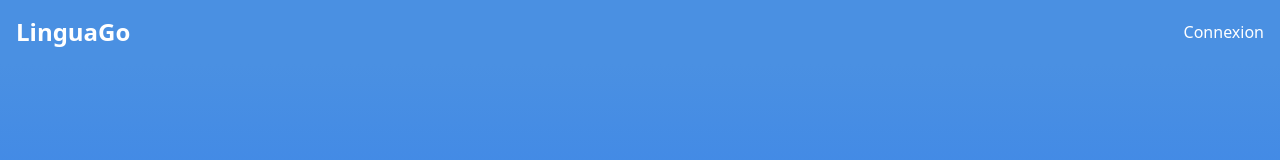
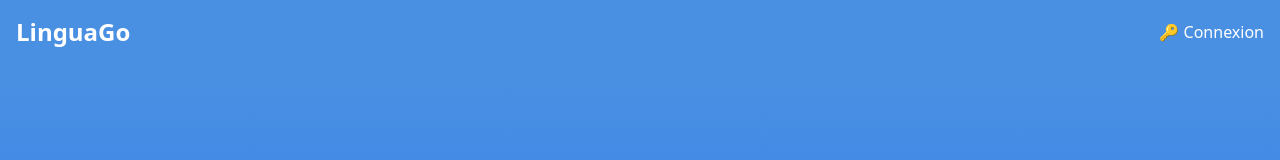
Before and after one commit to LucasBertaud/LinguaGo, a Vue app in the folder client/: page / in a window 1280 px wide. Shown: the top 160 px of the page. Built offline with nearby package versions, Linux system fonts and the light colour scheme.

Commit message:
refactor(config): Add navbar and footer text configurations, and update home components to use dynamic text

```diff
--- a/client/src/components/Home/Hero.vue
+++ b/client/src/components/Home/Hero.vue
@@ -2,14 +2,19 @@
     <section
         class="w-full h-screen flex flex-col items-center justify-center text-center bg-gradient-to-b from-primary to-blue-600 text-white px-6">
         <h1 class="text-6xl font-extrabold leading-tight mb-6">
-            Améliorez votre anglais avec <br /><span class="text-secondary">Lingua<span class="animate-bounce md:absolute">Go</span></span>
+            {{ heroTexts.title }} <br /><span class="text-secondary">{{ heroTexts.highlight }}<span
+                    class="animate-bounce md:absolute">Go</span></span>
         </h1>
         <p class="text-lg text-gray-200 mb-8">
-            Une méthode interactive et ludique pour apprendre l’anglais efficacement.
+            {{ heroTexts.description }}
         </p>
         <router-link to="/levels"
             class="bg-secondary text-black font-bold py-3 px-6 rounded-full shadow-md hover:bg-opacity-90 transition duration-300">
-            Commencer maintenant
+            {{ heroTexts.buttonText }}
         </router-link>
     </section>
 </template>
+
+<script setup lang="ts">
+import { heroTexts } from '../../config/content/home';
+</script>
--- a/client/src/components/Home/HowItWorks.vue
+++ b/client/src/components/Home/HowItWorks.vue
@@ -1,22 +1,16 @@
 <template>
     <section class="py-20 px-6 text-center">
-        <h2 class="text-4xl font-bold text-primary text-center mb-10">Comment ça marche ?</h2>
+        <h2 class="text-4xl font-bold text-primary text-center mb-10">{{ howItWorksTexts.title }}</h2>
         <div class="flex flex-col space-y-6 md:w-2/3 mx-auto text-center">
-            <div class="flex flex-col items-center">
-                <div class="w-12 h-12 bg-secondary text-white flex items-center justify-center rounded-full mb-4">1
-                </div>
-                <p class="text-lg">Inscrivez-vous et créez votre profil.</p>
-            </div>
-            <div class="flex flex-col items-center">
-                <div class="w-12 h-12 bg-secondary text-white flex items-center justify-center rounded-full mb-4">2
-                </div>
-                <p class="text-lg">Choisissez votre niveau et commencez les exercices.</p>
-            </div>
-            <div class="flex flex-col items-center">
-                <div class="w-12 h-12 bg-secondary text-white flex items-center justify-center rounded-full mb-4">3
-                </div>
-                <p class="text-lg">Suivez votre progression et débloquez des niveaux.</p>
+            <div class="flex flex-col items-center" v-for="(step, index) in howItWorksTexts.steps" :key="index">
+                <div class="w-12 h-12 bg-secondary text-white flex items-center justify-center rounded-full mb-4">{{
+                    index + 1 }}</div>
+                <p class="text-lg">{{ step }}</p>
             </div>
         </div>
     </section>
 </template>
+
+<script setup lang="ts">
+import { howItWorksTexts } from '../../config/content/home';
+</script>
--- a/client/src/components/Home/Testimonials.vue
+++ b/client/src/components/Home/Testimonials.vue
@@ -1,19 +1,16 @@
 <template>
     <section class="py-20 text-center px-6">
-        <h2 class="text-4xl font-bold text-primary mb-10">Ils adorent LinguaGo ❤️</h2>
+        <h2 class="text-4xl font-bold text-primary mb-10">{{ testimonialsTexts.title }}</h2>
         <div class="flex flex-wrap justify-center gap-6">
-            <blockquote class="max-w-sm bg-white p-6 rounded-lg shadow-md">
-                <p class="italic">“LinguaGo m’a vraiment aidé à améliorer mon anglais en quelques semaines !”</p>
-                <span class="block mt-4 font-bold">— Sophie D.</span>
-            </blockquote>
-            <blockquote class="max-w-sm bg-white p-6 rounded-lg shadow-md">
-                <p class="italic">“Une plateforme intuitive et motivante. Je recommande !”</p>
-                <span class="block mt-4 font-bold">— Thomas R.</span>
-            </blockquote>
-            <blockquote class="max-w-sm bg-white p-6 rounded-lg shadow-md">
-                <p class="italic">“Le suivi de progression est super utile pour rester motivé.”</p>
-                <span class="block mt-4 font-bold">— Clara M.</span>
+            <blockquote v-for="(testimonial, index) in testimonialsTexts.testimonials" :key="index"
+                class="max-w-sm bg-white p-6 rounded-lg shadow-md">
+                <p class="italic">{{ testimonial.quote }}</p>
+                <span class="block mt-4 font-bold">{{ testimonial.author }}</span>
             </blockquote>
         </div>
     </section>
 </template>
+
+<script setup lang="ts">
+import { testimonialsTexts } from '../../config/content/home';
+</script>
--- a/client/src/components/Layout/Navbar.vue
+++ b/client/src/components/Layout/Navbar.vue
@@ -1,19 +1,19 @@
 <template>
     <nav class="bg-primary text-white py-4 sticky top-0 w-full z-50">
         <div class="container mx-auto flex justify-between items-center px-4">
-            <router-link to="/" class="text-2xl font-bold">LinguaGo</router-link>
+            <router-link to="/" class="text-2xl font-bold">{{ navbarTexts.logo }}</router-link>
             <div class="hidden md:flex space-x-4">
                 <router-link v-if="!isAuthenticated" to="/login"
                     class="relative flex items-center text-white hover:text-white">
-                    <span class="hover-underline-animation">Connexion</span>
+                    <span class="hover-underline-animation">{{ navbarTexts.links.login }}</span>
                 </router-link>
                 <router-link v-if="isAuthenticated" to="/profile"
                     class="relative flex items-center text-white hover:text-white">
-                    <span class="hover-underline-animation">Profil</span>
+                    <span class="hover-underline-animation">{{ navbarTexts.links.profile }}</span>
                 </router-link>
                 <button v-if="isAuthenticated" @click="logout"
                     class="relative flex items-center text-white hover:text-white cursor-pointer">
-                    <span class="hover-underline-animation">Déconnexion</span>
+                    <span class="hover-underline-animation">{{ navbarTexts.links.logout }}</span>
                 </button>
             </div>
             <button @click="toggleMenu" class="md:hidden flex items-center">
@@ -36,19 +36,19 @@
                 </button>
                 <router-link @click="toggleMenu" to="/"
                     class="block py-2 px-6 text-2xl hover:bg-primary-dark text-center w-full">
-                    🏠 Accueil
+                    {{ navbarTexts.links.home }}
                 </router-link>
                 <router-link v-if="!isAuthenticated" @click="toggleMenu" to="/login"
                     class="block py-2 px-6 text-2xl hover:bg-primary-dark text-center w-full">
-                    🔑 Connexion
+                    {{ navbarTexts.links.login }}
                 </router-link>
                 <router-link v-if="isAuthenticated" @click="toggleMenu" to="/profile"
                     class="block py-2 px-6 text-2xl hover:bg-primary-dark text-center w-full">
-                    👤 Profil
+                    {{ navbarTexts.links.profile }}
                 </router-link>
                 <button v-if="isAuthenticated" @click="logout"
                     class="block w-full text-center py-2 px-6 text-2xl hover:bg-primary-dark">
-                    🚪 Déconnexion
+                    {{ navbarTexts.links.logout }}
                 </button>
             </div>
         </transition>
@@ -59,6 +59,7 @@
 import { ref, computed } from 'vue';
 import { useStore } from 'vuex';
 import { useRouter } from 'vue-router';
+import { navbarTexts } from '../../config/content/layout/navbar';
 
 const store = useStore();
 const router = useRouter();
--- /dev/null
+++ b/client/src/config/content/home.ts
@@ -0,0 +1,80 @@
+export const heroTexts = {
+    title: 'Améliorez votre anglais avec',
+    highlight: 'Lingua',
+    description: 'Une méthode interactive et ludique pour apprendre l’anglais efficacement.',
+    buttonText: 'Commencer maintenant',
+};
+
+export const whyChooseTexts = {
+    title: 'Pourquoi choisir LinguaGo ?',
+    reasons: [
+        {
+            icon: '📚',
+            title: 'Méthode interactive',
+            description: 'Des exercices variés et engageants pour progresser rapidement.',
+        },
+        {
+            icon: '⚡',
+            title: 'Personnalisé pour vous',
+            description: 'Un parcours d’apprentissage adapté à votre niveau.',
+        },
+        {
+            icon: '📈',
+            title: 'Suivi de progression',
+            description: 'Gardez un œil sur vos progrès et atteignez vos objectifs.',
+        },
+    ],
+};
+
+export const howItWorksTexts = {
+    title: 'Comment ça marche ?',
+    steps: [
+        'Inscrivez-vous et créez votre profil.',
+        'Choisissez votre niveau et commencez les exercices.',
+        'Suivez votre progression et débloquez des niveaux.',
+    ],
+};
+
+export const offersTexts = {
+    title: 'Nos offres',
+    offers: [
+        {
+            name: 'Gratuit',
+            description: 'Accédez à des exercices de base et suivez votre progression.',
+            price: '0€',
+            buttonText: 'Essayer',
+            borderColor: 'border-secondary',
+            textColor: 'text-secondary',
+            buttonBgColor: 'bg-secondary',
+            buttonTextColor: 'text-black',
+        },
+        {
+            name: 'Premium',
+            description: 'Profitez de cours avancés et de suivi personnalisé.',
+            price: '9,99€/mois',
+            buttonText: 'S’abonner',
+            borderColor: 'border-primary',
+            textColor: 'text-primary',
+            buttonBgColor: 'bg-primary',
+            buttonTextColor: 'text-white',
+        },
+    ],
+};
+
+export const testimonialsTexts = {
+    title: 'Ils adorent LinguaGo ❤️',
+    testimonials: [
+        {
+            quote: '“LinguaGo m’a vraiment aidé à améliorer mon anglais en quelques semaines !”',
+            author: '— Sophie D.',
+        },
+        {
+            quote: '“Une plateforme intuitive et motivante. Je recommande !”',
+            author: '— Thomas R.',
+        },
+        {
+            quote: '“Le suivi de progression est super utile pour rester motivé.”',
+            author: '— Clara M.',
+        },
+    ],
+};
--- /dev/null
+++ b/client/src/config/content/layout/footer.ts
@@ -0,0 +1,23 @@
+export const footerTexts = {
+    logo: 'LinguaGo',
+    description: "Apprenez l'anglais de manière interactive et ludique avec LinguaGo. Rejoignez-nous pour une expérience unique d'apprentissage.",
+    usefulLinks: {
+        title: 'Liens utiles',
+        links: [
+            { name: 'Accueil', to: '/' },
+            { name: 'Niveaux', to: '/levels' },
+            { name: 'Tarifs', to: '#' },
+            { name: 'Contact', to: '#' },
+        ],
+    },
+    socialLinks: {
+        title: 'Suivez-nous',
+        links: [
+            { name: 'Facebook', href: '#' },
+            { name: 'Twitter', href: '#' },
+            { name: 'Instagram', href: '#' },
+            { name: 'LinkedIn', href: '#' },
+        ],
+    },
+    copyright: `&copy; ${new Date().getFullYear()} LinguaGo. Tous droits réservés.`,
+};
--- /dev/null
+++ b/client/src/config/content/layout/navbar.ts
@@ -0,0 +1,9 @@
+export const navbarTexts = {
+    logo: 'LinguaGo',
+    links: {
+        home: '🏠 Accueil',
+        login: '🔑 Connexion',
+        profile: '👤 Profil',
+        logout: '🚪 Déconnexion',
+    },
+};
```
Also changed, not shown: client/src/components/Home/Offers.vue (+12 -12 lines), client/src/components/Home/WhyChoose.vue (+10 -15 lines), client/src/components/Layout/Footer.vue (+16 -29 lines).
